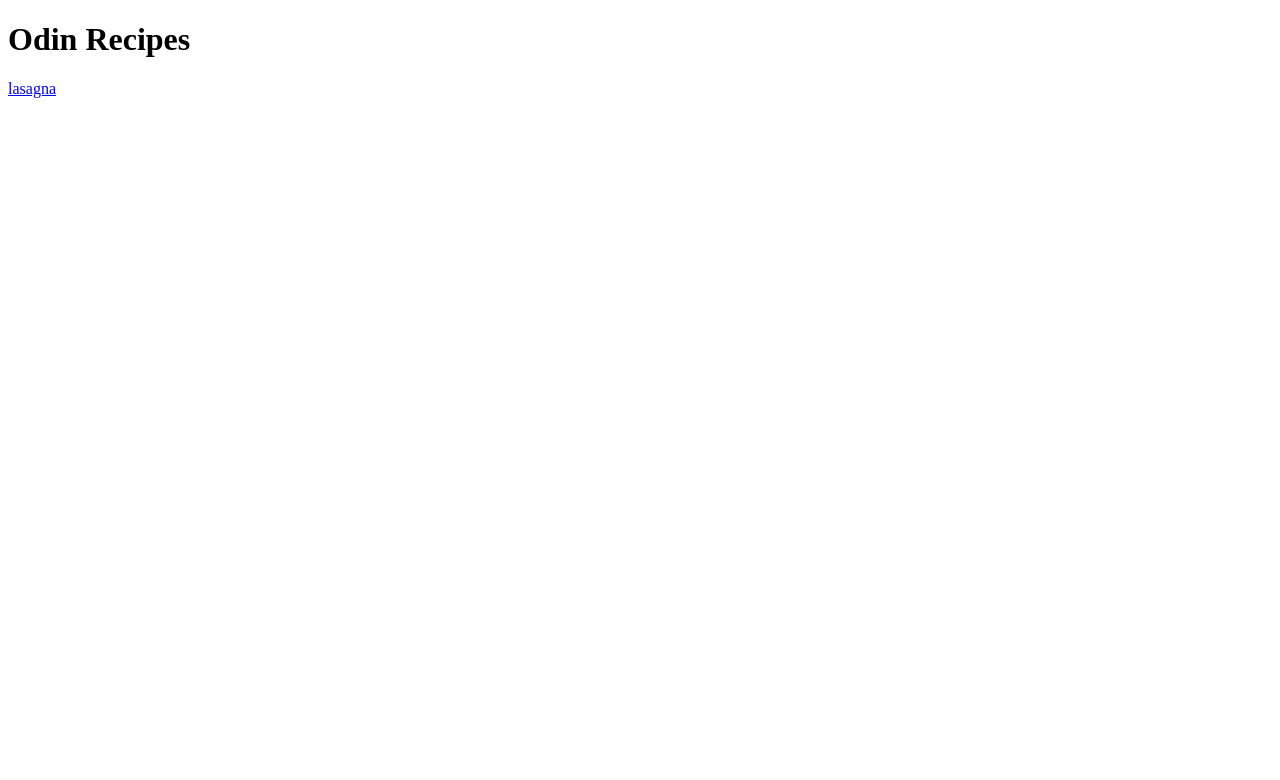
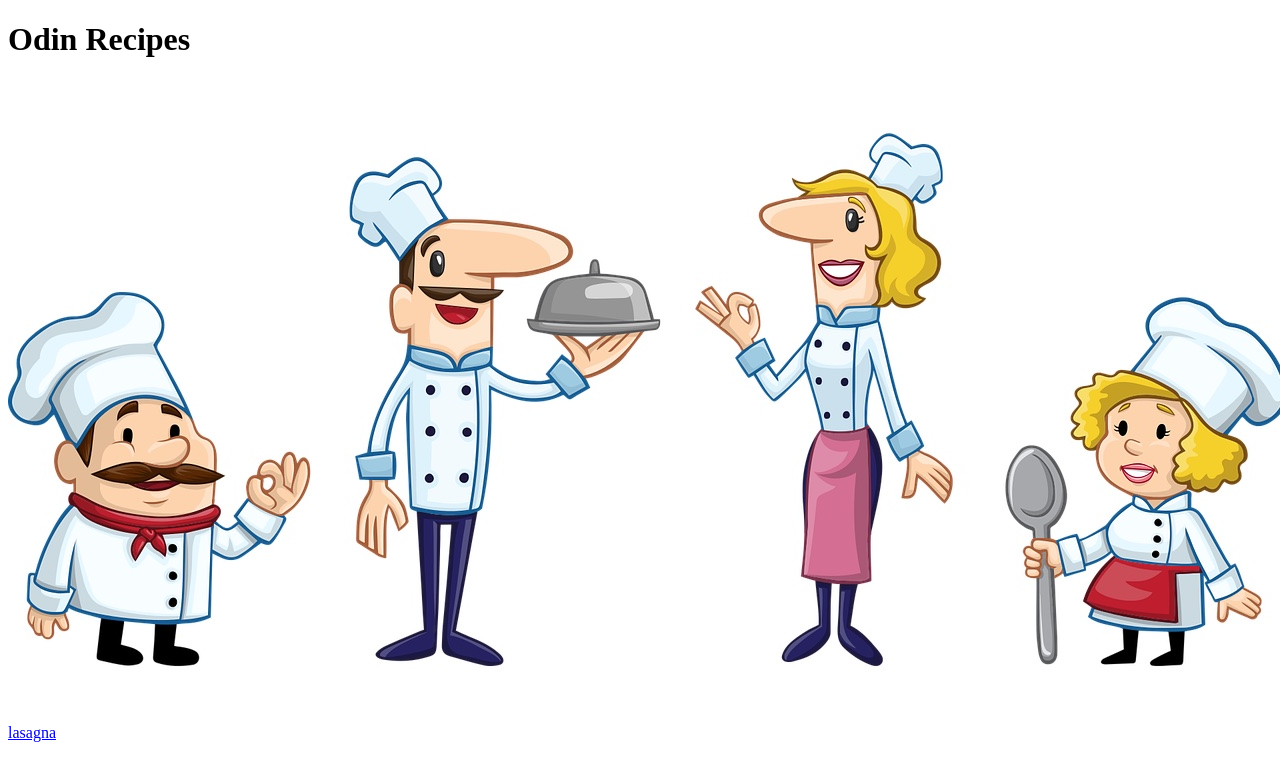
Before and after one commit to alentijns/odin-recipes, a plain HTML site: page index.html in a window 1280 px wide. Drawn offline with Linux system fonts and the light colour scheme.

Commit message:
Added image to index.html

```diff
--- a/index.html
+++ b/index.html
@@ -8,6 +8,7 @@
 </head>
 <body>
     <h1>Odin Recipes</h1>
+    <img src="./images/chefs.jpg" alt="Image of some chefs">
     <a href="./lasagna.html">lasagna</a>
 </body>
 </html>
```
Also changed, not shown: images/chefs.jpg (added).
